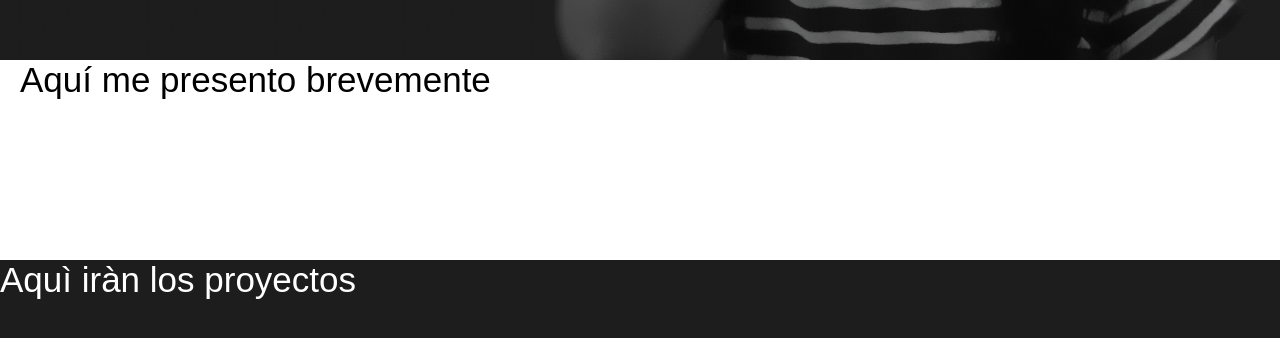
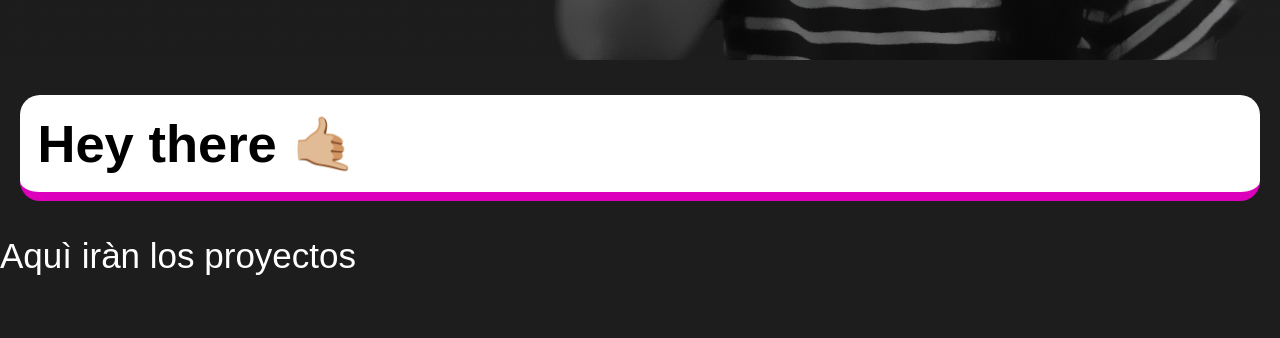
Before and after one commit to cvcastano/portfolio, a website: page src/html/index.html in a window 1280 px wide. Shown: the part 740-1078 px from the top of the page. Drawn offline with nearby package versions, Linux system fonts and the light colour scheme; files that its build step writes are made by us from their sources; files whose address does not match are found by name; a web font is replaced by a local one.

Commit message:
Move main further down and style "about" section

```diff
--- a/src/html/partials/about.html
+++ b/src/html/partials/about.html
@@ -1,5 +1,6 @@
-<section class="about" id="about">
-<div class="container">
-    <p>Aquí me presento brevemente</p>
+<section class="about id" id="about">
+<div class="container about_container">
+    <h2>Hey there<span> 🤙🏼</span></h2>
+    <p></p>
 </div>
 </section>
--- a/src/scss/layout/_about.scss
+++ b/src/scss/layout/_about.scss
@@ -1,4 +1,14 @@
 .about {
-  height: 200px;
-  background-color: $white;
+  background-color: $dark;
+  padding: 1rem 0;
+
+  &_container {
+    padding: .5rem;
+    background-color: $white;
+    border-bottom-left-radius: 20px;
+    border-bottom-right-radius: 20px;
+    border-top-right-radius: 20px;
+    border-top-left-radius: 20px;
+    border-bottom: $neon 9px solid;
+  }
 }
--- a/src/scss/layout/_main.scss
+++ b/src/scss/layout/_main.scss
@@ -33,5 +33,5 @@
   }
 }
 .move-down {
-  transform: translate(0, 2rem);
+  transform: translate(0, 3.5rem);
 }
```
